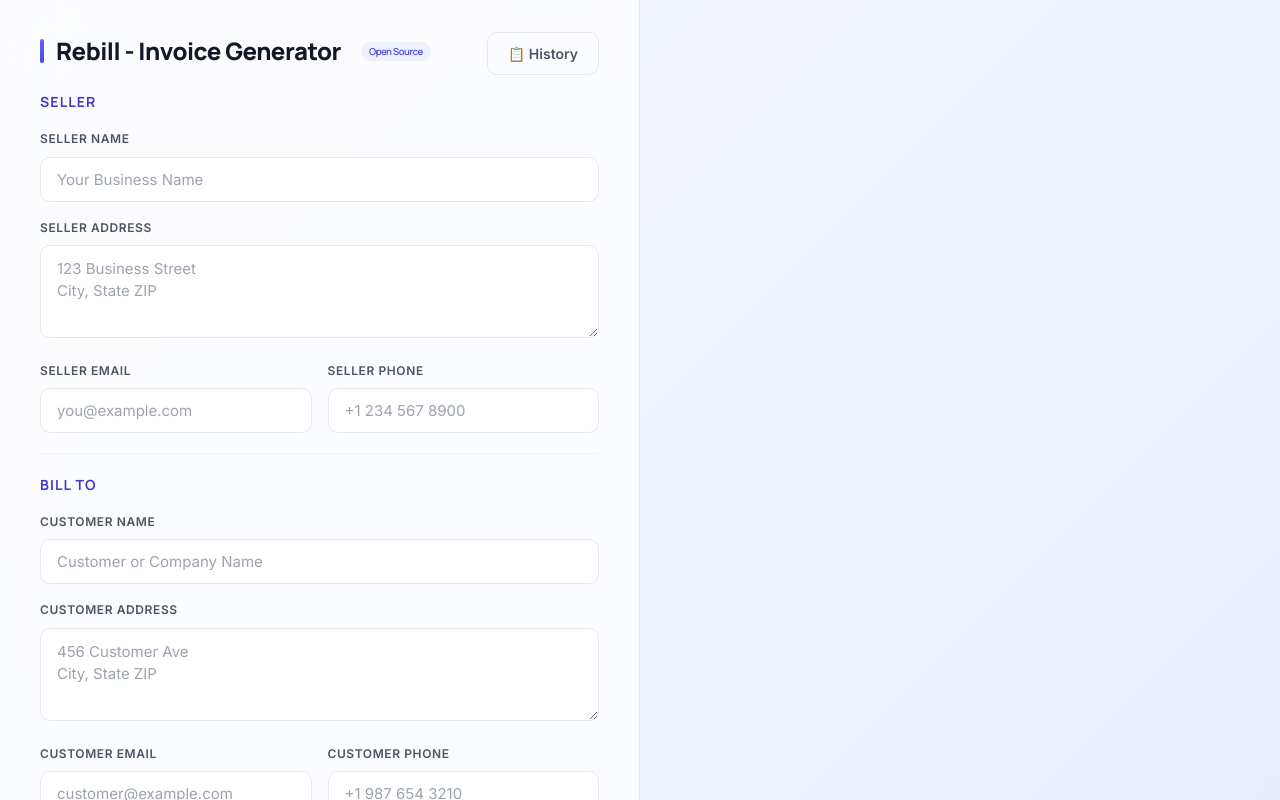
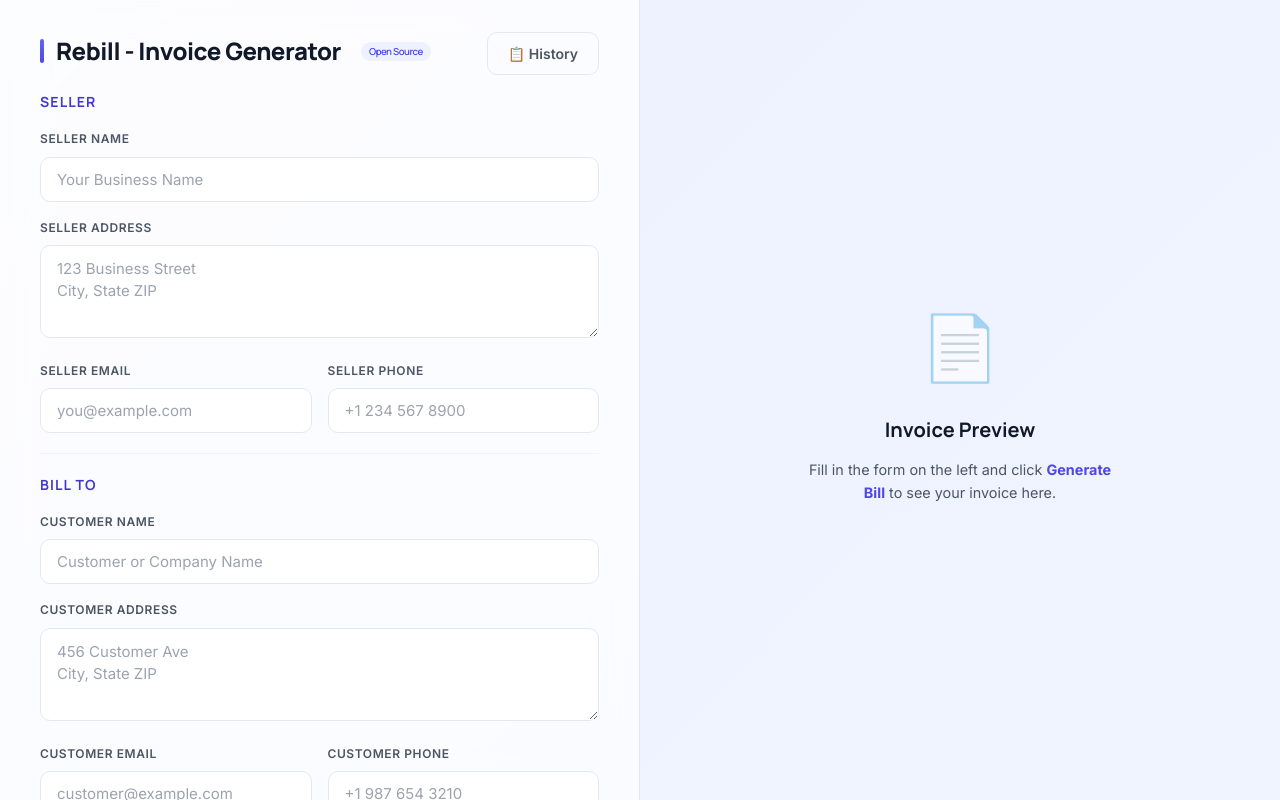
Before and after one commit to maheshrijal/rebill, a plain HTML site: page index.html in a window 1280 px wide. Drawn offline with nearby package versions, Linux system fonts and the light colour scheme.

Commit message:
feat: add invoice preview placeholder and fix nested prototype pollution

```diff
--- a/index.html
+++ b/index.html
@@ -209,6 +209,14 @@
             </form>
         </div>
 
+        <div class="invoice-placeholder" id="invoicePlaceholder">
+            <div class="placeholder-content">
+                <div class="placeholder-icon">📄</div>
+                <h3>Invoice Preview</h3>
+                <p>Fill in the form on the left and click <strong>Generate Bill</strong> to see your invoice here.</p>
+            </div>
+        </div>
+
         <div class="invoice-section" id="invoice" style="display:none;">
             <div class="invoice-header">
                 <div class="business-info">
--- a/script.js
+++ b/script.js
@@ -432,6 +432,7 @@
     setText('displayNotesHeading', invoice.notes || 'Thank you for your business');
     setText('displayInstructions', invoice.instructions || '');
 
+    document.getElementById('invoicePlaceholder').style.display = 'none';
     document.getElementById('invoice').style.display = 'block';
     document.getElementById('downloadBtn').style.display = 'inline-block';
 }
@@ -461,6 +462,13 @@
     // Dangerous keys that could lead to prototype pollution
     const UNSAFE_KEYS = ['__proto__', 'constructor', 'prototype'];
 
+    function hasUnsafeKeys(obj, visited = new Set()) {
+        if (!obj || typeof obj !== 'object' || visited.has(obj)) return false;
+        visited.add(obj);
+        return UNSAFE_KEYS.some(k => k in obj) ||
+            Object.values(obj).some(v => v && typeof v === 'object' && hasUnsafeKeys(v, visited));
+    }
+
     Object.keys(source).forEach((key) => {
         // Skip prototype pollution vectors
         if (UNSAFE_KEYS.includes(key)) return;
@@ -470,11 +478,7 @@
         if (Array.isArray(value)) {
             target[key] = value.slice();
         } else if (value && typeof value === 'object') {
-            // Validate nested object doesn't have unsafe keys before recursing
-            if (UNSAFE_KEYS.some(k => k in value)) {
-                // Skip this object entirely if it contains unsafe keys
-                return;
-            }
+            if (hasUnsafeKeys(value)) return;
             if (!target[key] || typeof target[key] !== 'object') {
                 target[key] = {};
             }
@@ -771,6 +775,7 @@
 
     localStorage.removeItem(STORAGE_KEY);
     document.getElementById('invoice').style.display = 'none';
+    document.getElementById('invoicePlaceholder').style.display = 'flex';
     document.getElementById('downloadBtn').style.display = 'none';
     setValue('jsonData', '');
 
--- a/styles.css
+++ b/styles.css
@@ -686,6 +686,45 @@
     background: var(--gray-100);
 }
 
+/* ===== Invoice Placeholder ===== */
+.invoice-placeholder {
+    background: linear-gradient(135deg, var(--primary-50) 0%, #f0f4ff 100%);
+    height: 100vh;
+    display: flex;
+    align-items: center;
+    justify-content: center;
+    text-align: center;
+    padding: var(--space-8);
+}
+
+.placeholder-content {
+    max-width: 320px;
+}
+
+.placeholder-icon {
+    font-size: 4rem;
+    margin-bottom: var(--space-4);
+    opacity: 0.6;
+}
+
+.placeholder-content h3 {
+    font-family: 'Manrope', sans-serif;
+    font-size: 1.25rem;
+    font-weight: 700;
+    color: var(--text-primary);
+    margin-bottom: var(--space-3);
+}
+
+.placeholder-content p {
+    font-size: 0.9rem;
+    color: var(--text-secondary);
+    line-height: 1.6;
+}
+
+.placeholder-content strong {
+    color: var(--primary-600);
+}
+
 /* ===== Invoice Preview Section ===== */
 .invoice-section {
     background: white;
```
